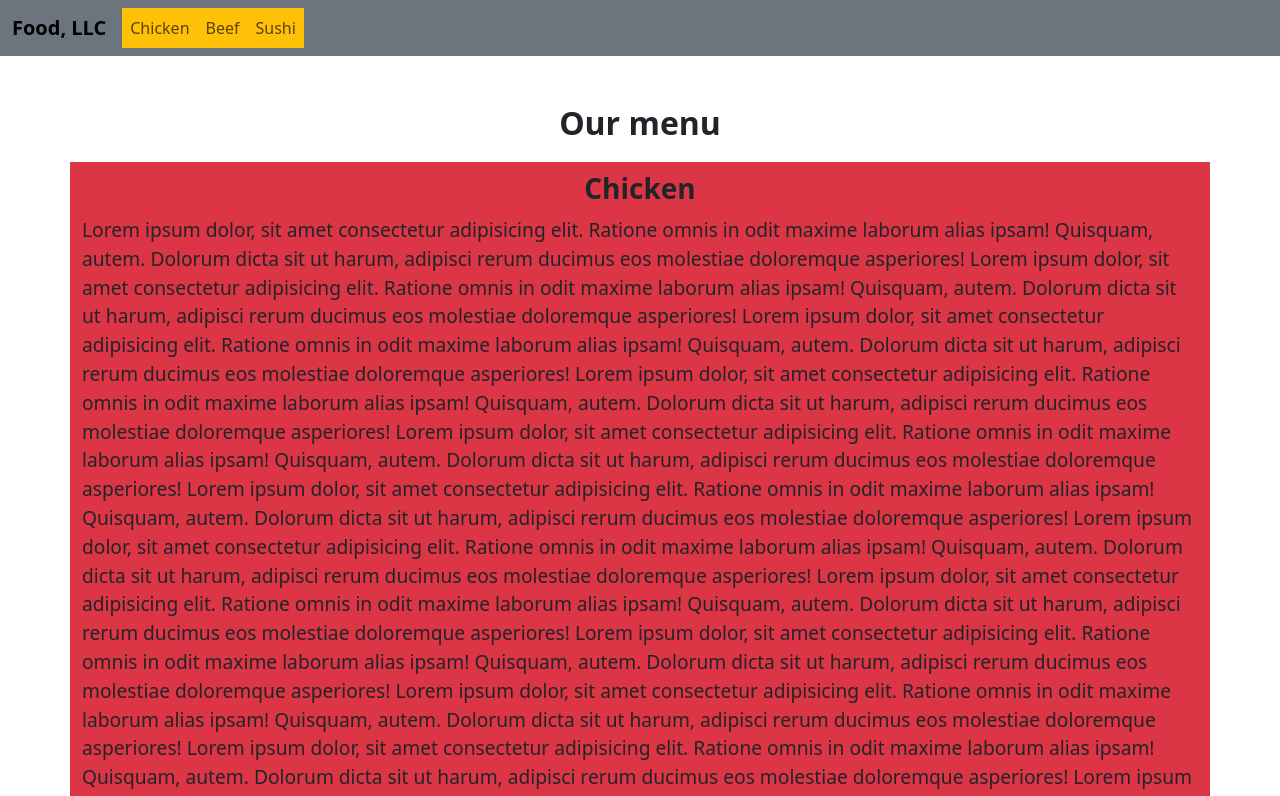
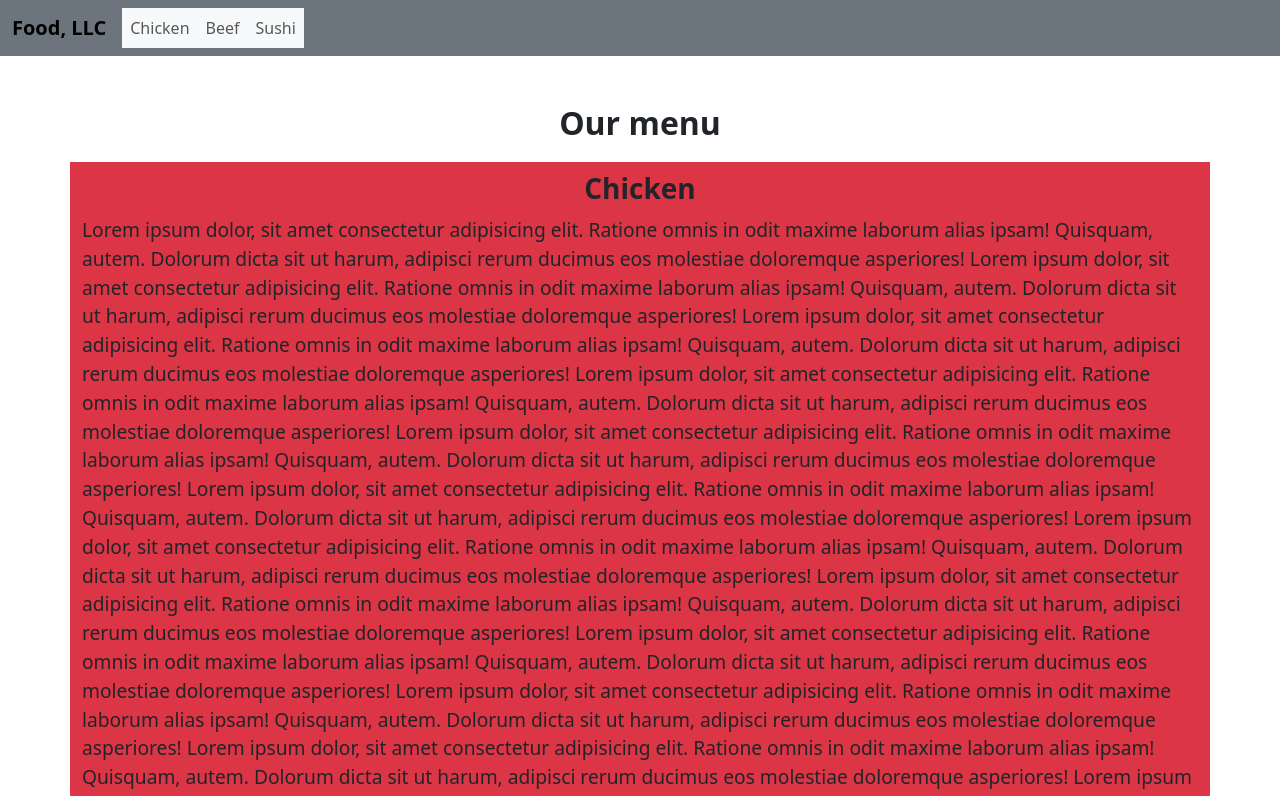
Before and after one commit to KshamtaShah/Rep1, a plain HTML site: page module3_solution/index.html in a window 1280 px wide. Shown: the top 796 px of the page. Drawn offline with nearby package versions, Linux system fonts and the light colour scheme.

Commit message:
Update index.html

```diff
--- a/module3_solution/index.html
+++ b/module3_solution/index.html
@@ -22,7 +22,7 @@
                 <span class="navbar-toggler-icon menu"></span>
             </button>
             <div class="collapse navbar-collapse" id="link">
-                <ul class="navbar-nav text-center bg-warning text-dark">
+                <ul class="navbar-nav text-center bg-light text-dark">
                     <li class="nav-item">
                         <a class="nav-link " href="#">Chicken</a>
                     </li>
```
